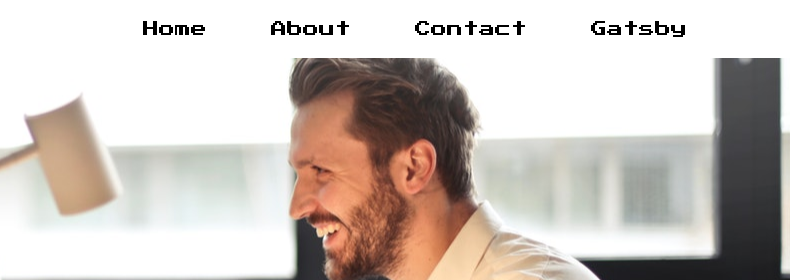
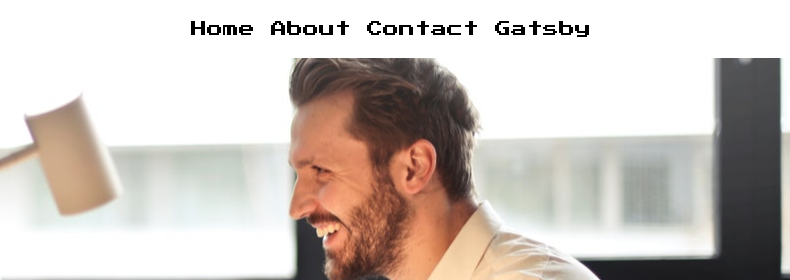
Before and after one commit to testing305/retro, a Gatsby site: page /contact in a window 1280 px wide. Shown: the top 280 px of the page, 490-1280 px from the left. Built offline with nearby package versions, Linux system fonts and the light colour scheme; Gatsby itself is replaced by a stand-in of ours.

Commit message:
first commit

```diff
--- a/src/components/Globals/Navbar.js
+++ b/src/components/Globals/Navbar.js
@@ -55,7 +55,7 @@ export default class Navbar extends Component {
           <ul className="navbar-nav mx-auto ">
             {this.state.links.map(link => {
               return (
-                <li key={link.id} className="nav-item ml-5">
+                <li key={link.id} className="nav-item ">
                   <Link
                     to={link.path}
                     className="nav-link text-capitalize navbar-links"
```
